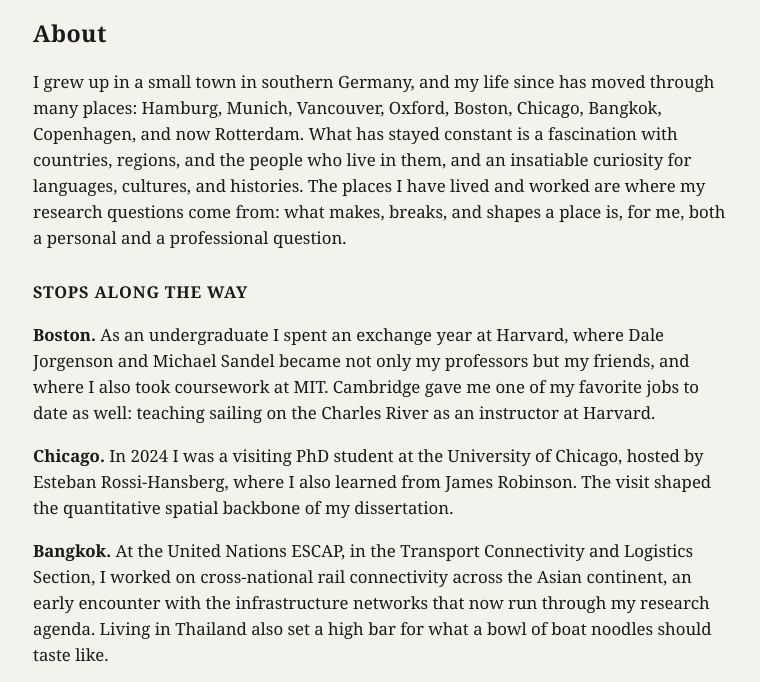
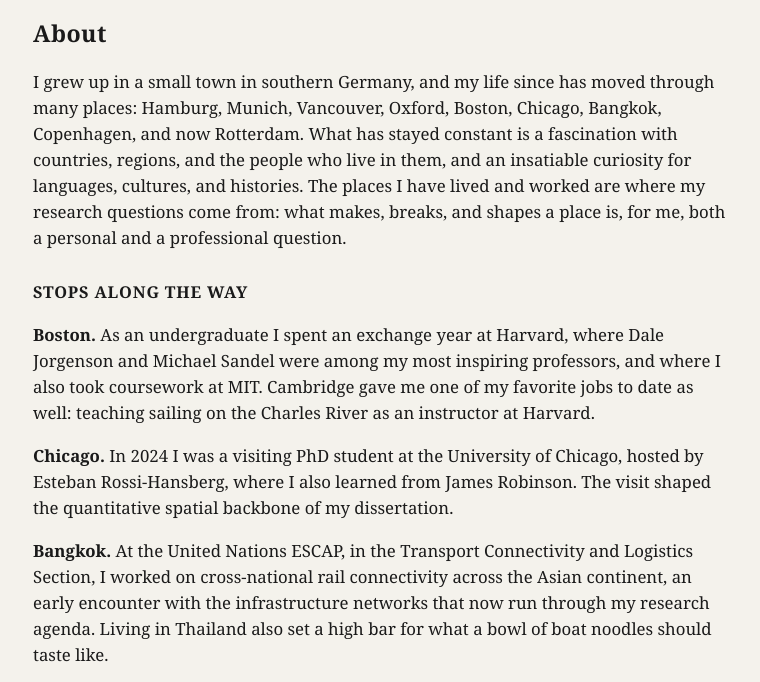
Before and after one commit to mariusheesecon/mariusheesecon.github.io, a plain HTML site: page about.html in a window 1280 px wide. Shown: the part 116-798 px from the top of the page, without its empty margins (259-1019 px from the left). Drawn offline with Linux system fonts and the light colour scheme.

Commit message:
Boston: Jorgenson and Sandel as inspiring professors
Co-Authored-By: Claude Fable 5 <noreply@anthropic.com>

```diff
--- a/about.html
+++ b/about.html
@@ -32,7 +32,7 @@ personal and a professional question.</p>
 <h2>Stops along the way</h2>
 
 <p><strong>Boston.</strong> As an undergraduate I spent an exchange year at Harvard, where Dale
-Jorgenson and Michael Sandel became not only my professors but my friends, and where I also took
+Jorgenson and Michael Sandel were among my most inspiring professors, and where I also took
 coursework at MIT. Cambridge gave me one of my favorite jobs to date as well: teaching sailing on
 the Charles River as an instructor at Harvard.</p>
 
```
